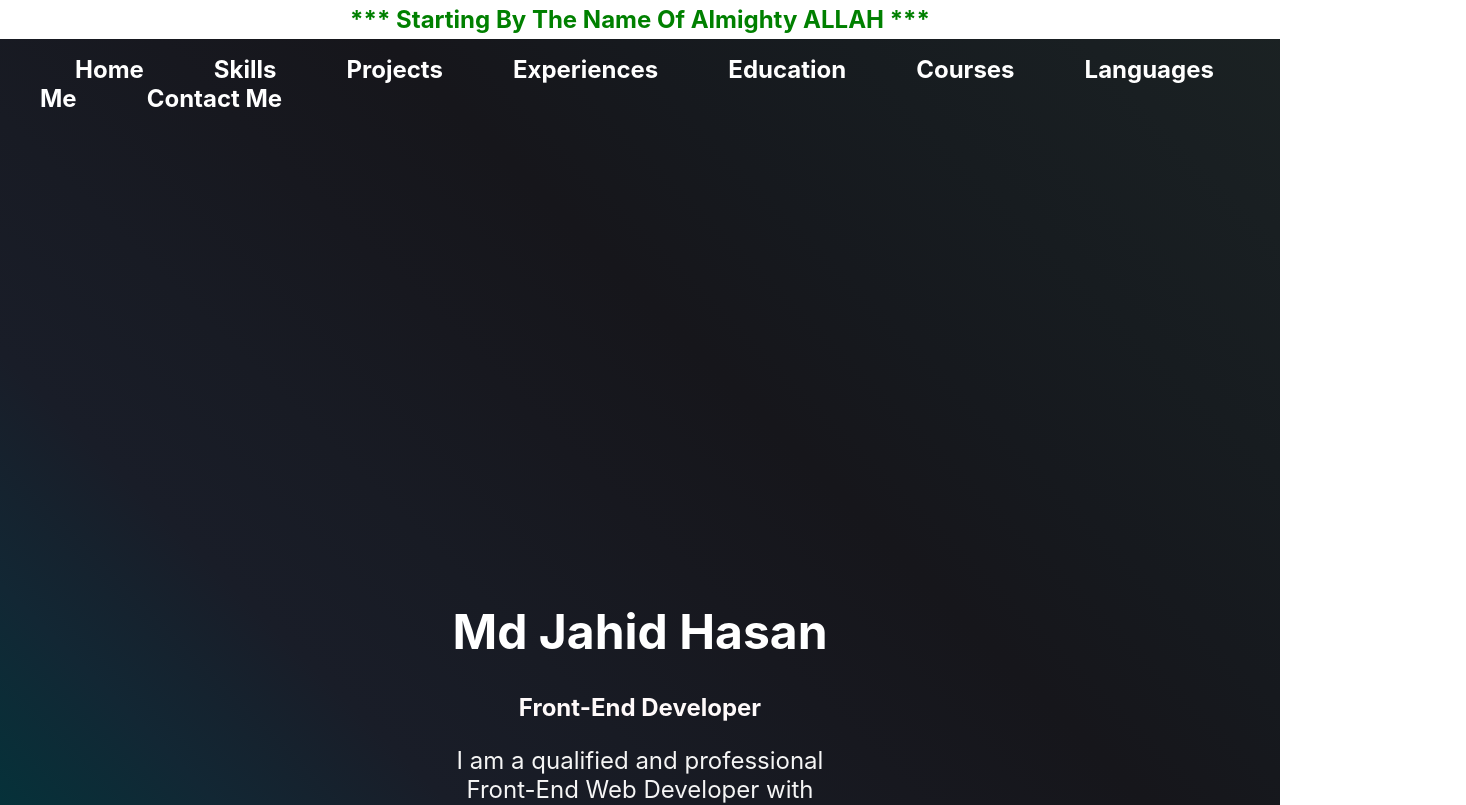
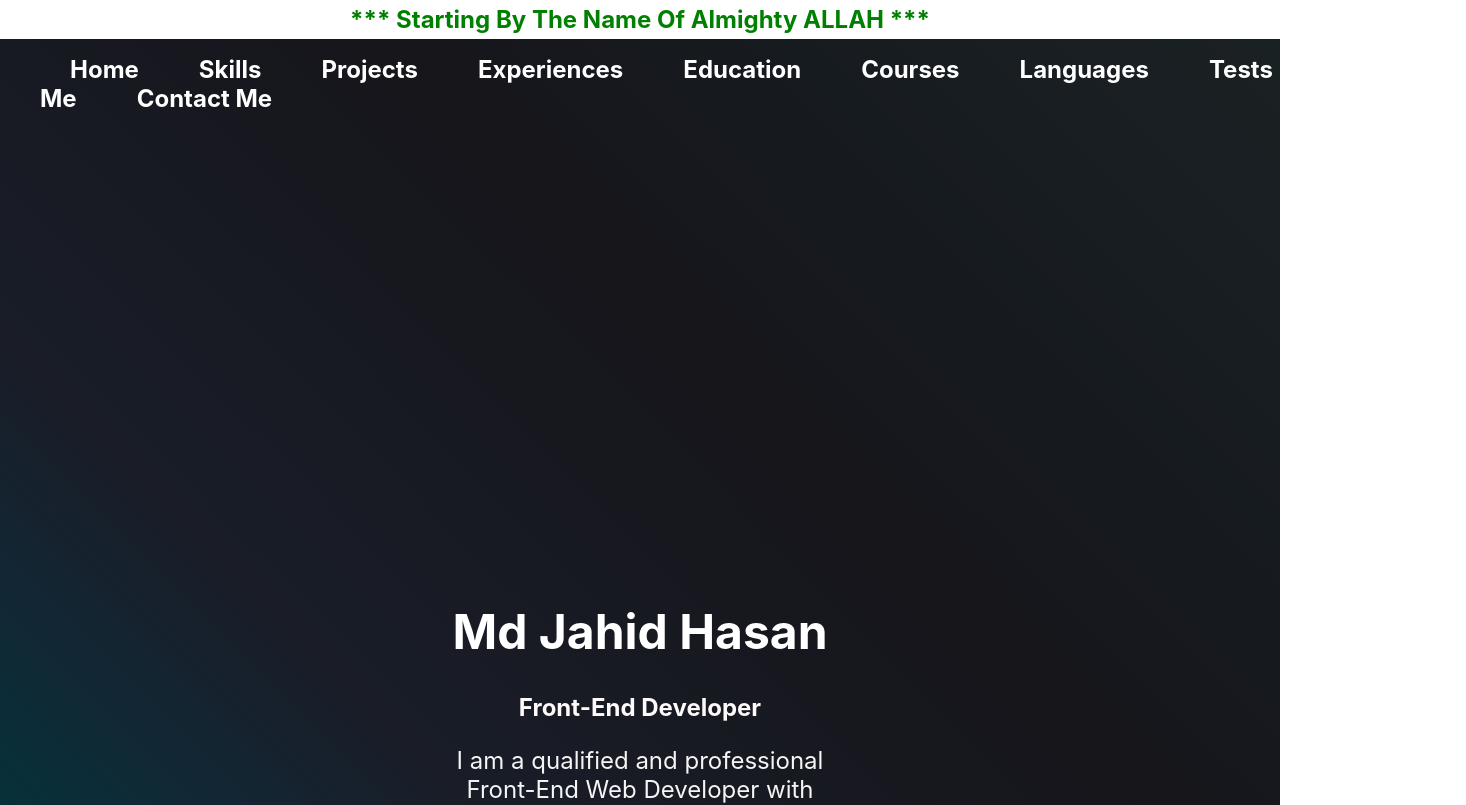
Before and after one commit to hmjahid/Portfolio, a React (Create React App) app: page / in a window 1280 px wide. Shown: the top 805 px of the page, 1466 px wide, since content can reach past the window. Built offline with nearby package versions, Linux system fonts and the light colour scheme; the HTML template or start-up script is replaced by a standard one.

Commit message:
Update UI

```diff
--- a/src/components/Navbar.css
+++ b/src/components/Navbar.css
@@ -17,7 +17,7 @@
   }
 
   .NavigationBar > ul > li > a {
-    padding: 15px 30px 15px 30px;
+    padding: 15px 25px 15px 25px;
     cursor: pointer;
   }
 
@@ -25,7 +25,7 @@
     font-size: 24px;
     border-radius: 20px;
     background-color: #ff683a;
-    padding: 15px 30px 15px 30px;
+    padding: 15px 25px 15px 25px;
     border-radius: 28px;
     cursor: pointer;
   }
```
